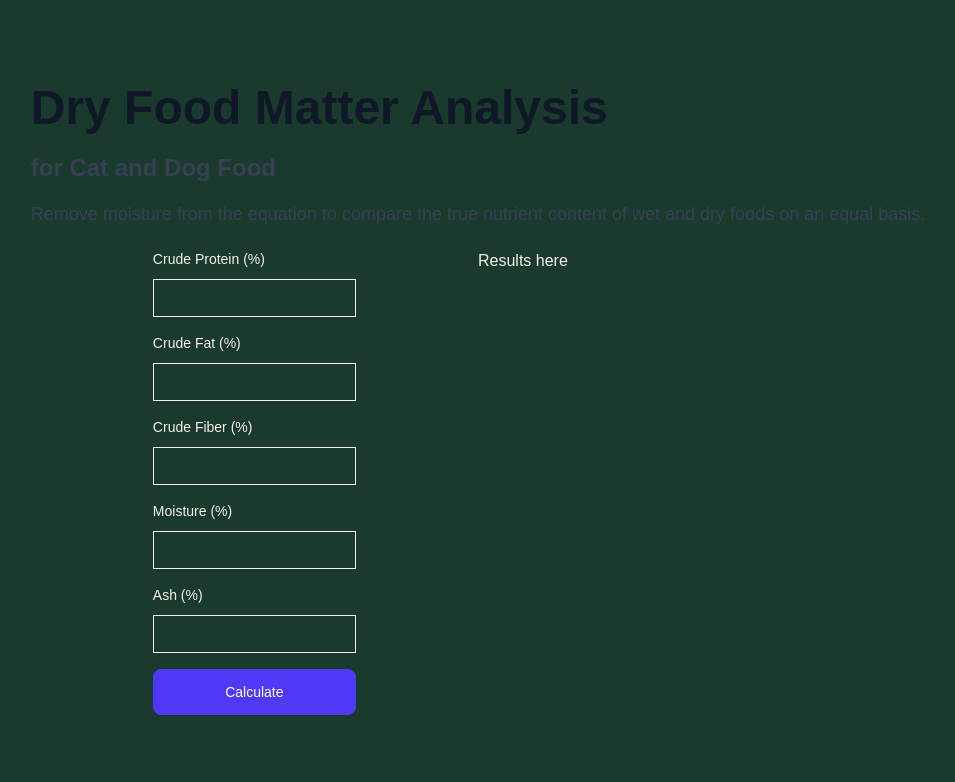
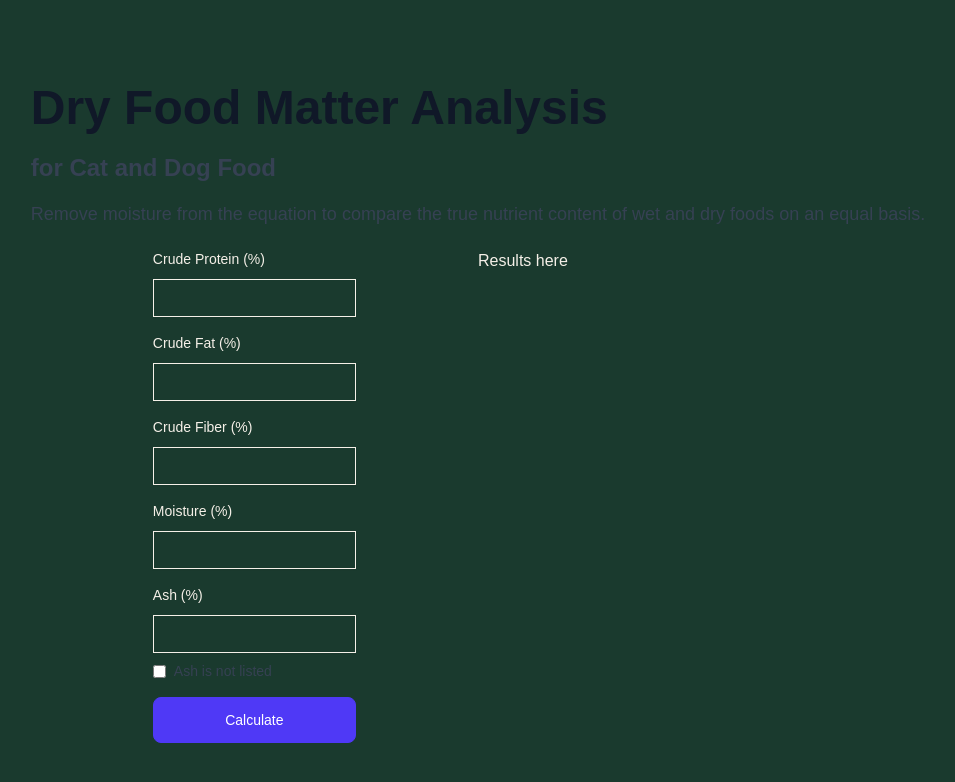
Before and after one commit to windcloak/dry-matter-analysis, a Next.js app: page / in a window 1280 px wide. Shown: the top 782 px of the page, without its empty margins (162-1117 px from the left). Built offline with nearby package versions, Linux system fonts and the light colour scheme.

Commit message:
Making Ash be optional

```diff
--- a/app/page.tsx
+++ b/app/page.tsx
@@ -9,6 +9,10 @@ const composition = [
   { title: "Moisture", id: "moisture" },
   { title: "Ash", id: "ash" },
 ];
+
+// Rough average ash values (as fed) to use when the label doesn't list ash.
+// Real foods vary, so results using these are estimates.
+const ESTIMATED_ASH = { dry: 6, wet: 3 };
 
 function Button() {
   return (
@@ -30,9 +34,18 @@ export default function Home() {
     ash: "",
   });
 
+
+  const [ashNotListed, setAshNotListed] = useState(false);
+  // radio button for wet or dry food for Ash when Ash is not listed on the label
+  const [foodType, setFoodType] = useState<"dry" | "wet">("dry");
+
   function handleCalculate(e: React.SubmitEvent<HTMLFormElement>) {
     e.preventDefault(); // stop the browser from reloading the page
     console.log(values); // try it: open DevTools → Console
+
+    // NEW: use the estimate when ash isn't listed, otherwise what the user typed
+    const ash = ashNotListed ? ESTIMATED_ASH[foodType] : Number(values.ash);
+    console.log("ash used:", ash);
   }
 
   const compositionItems = composition.map((item) => (
@@ -41,14 +54,56 @@ export default function Home() {
         {item.title} (%)
       </label>
       <input
-        type="number"
+        type="number" step="any" min="0" max="100"
         id={item.id}
         value={values[item.id as keyof typeof values]}
   onChange={(e) => setValues({ ...values, [item.id]: e.target.value })}
         className="bg-neutral-secondary-medium border border-default-medium text-heading text-sm rounded-base focus:ring-brand focus:border-brand block w-full px-2.5 py-2 shadow-xs placeholder:text-body"
         placeholder=""
-        required
+        // NEW: when ash isn't listed, the ash input is greyed out and not required
+        required={!(item.id === "ash" && ashNotListed)}
+        disabled={item.id === "ash" && ashNotListed}
       />
+
+      {/* NEW: only render these extra controls under the Ash input */}
+      {item.id === "ash" && (
+        <div className="mt-2 space-y-2">
+          <label className="flex items-center gap-2 text-sm text-gray-700">
+            <input
+              type="checkbox"
+              checked={ashNotListed}
+              onChange={(e) => setAshNotListed(e.target.checked)}
+            />
+            Ash is not listed
+          </label>
+
+          {/* Radio buttons only appear when the box is checked */}
+          {ashNotListed && (
+            <div className="flex gap-4 pl-6 text-sm text-gray-700">
+              <label className="flex items-center gap-2">
+                <input
+                  type="radio"
+                  name="foodType"
+                  value="dry"
+                  checked={foodType === "dry"}
+                  onChange={() => setFoodType("dry")}
+                />
+                Dry food
+              </label>
+              <label className="flex items-center gap-2">
+                <input
+                  type="radio"
+                  name="foodType"
+                  value="wet"
+                  checked={foodType === "wet"}
+                  onChange={() => setFoodType("wet")}
+                />
+                Wet food
+              </label>
+            </div>
+          )}
+        </div>
+      )}
     </div>
   ));
 
```
